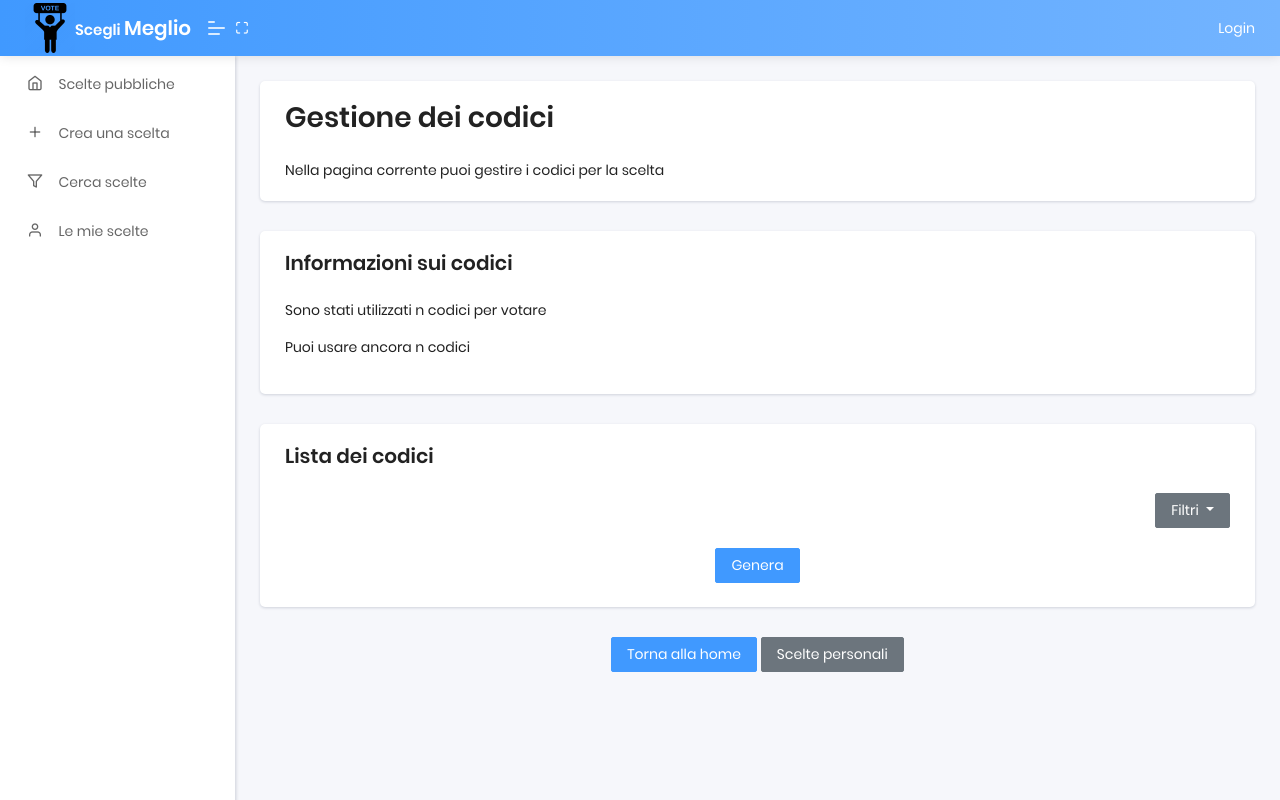
After one commit to StefanoTrv/PollAtMe, a Django app: a page that uses templates/polls/tokens_page.html in a window 1280 px wide. The commit adds this page. Run offline with Django 4.2, Linux system fonts and the light colour scheme; data comes from the database, SQL or seed files in the repository; parts of the project's set-up code (start-up, migrations or seed data) failed here and were passed over; some libraries are stand-ins or nearby versions.

Commit message:
scheletro pagina gestione codici

```diff
--- a/polls/urls.py
+++ b/polls/urls.py
@@ -25,5 +25,6 @@ urlpatterns = [
     path('help/options/', views.ExplanationCreationPollView.as_view(), name='explain_options'),
     path('personal/', views.PersonalPollsView.as_view(), name='personal_polls'),
     path('<str:code>/<str:token>', views.AccessPollView.as_view(), name='access_poll'),
-    path('<str:code>', views.AccessPollView.as_view(), name='access_poll')
+    path('<str:code>', views.AccessPollView.as_view(), name='access_poll'),
+    path('tokens<int:id>/', views.TokensView.as_view(), name='tokens'),
 ]
--- a/polls/views/__init__.py
+++ b/polls/views/__init__.py
@@ -5,3 +5,4 @@ from .create_poll_view import *
 from .delete_poll_view import PollDeleteView
 from .help_view import *
 from .access_poll_view import AccessPollView
+from .tokens_view import TokensView
--- /dev/null
+++ b/polls/views/tokens_view.py
@@ -0,0 +1,13 @@
+from typing import Any, Optional, Type
+
+from django import http
+from django.db.models import Model, QuerySet
+from django.shortcuts import render
+from django.views.generic.list import ListView
+
+from polls.models import Poll
+
+class TokensView(ListView):
+    model: Optional[Type[Model]] = Poll
+    paginate_by: int = 6
+    template_name: str = 'polls/tokens_page.html'
--- a/templates/polls/includes/poll_card.html
+++ b/templates/polls/includes/poll_card.html
@@ -50,6 +50,10 @@
         </button>
         {% endif %}
 
+        {% if not poll.is_ended and user.is_authenticated  and user == poll.author %}
+            <a class="btn btn-block btn-primary mb-4" href={% url 'polls:tokens' id=poll.id %}>Codici</a>
+        {% endif %}
+
         <a class="btn btn-block btn-primary mb-4" data-bs-toggle="modal" data-bs-target="#modalPollSharing" data-bs-code="{{ poll.mapping }}" data-bs-public="{{ poll.is_public }}" data-bs-title="{{ poll.title }}" data-bs-end="{{ poll.end | date:"d/m/Y, H:i" }}">
             <em class="feather mr-2 icon-share-2"></em>
         </a>
--- /dev/null
+++ b/templates/polls/tokens_page.html
@@ -0,0 +1,65 @@
+{% extends 'layouts/base.html' %}
+
+{% block title %} {{block.super}} | Gestione codici {% endblock title %}
+
+{% block content %}
+
+<div class="pcoded-main-container">
+    <div class="pcoded-content">
+        <div class="row">
+            <div class="col-sm-12">
+                <div class="card">
+                    <div class="card-body">
+                        <h3 class="card-title">Gestione dei codici</h3>
+                        <p class="card-text">
+                            Nella pagina corrente puoi gestire i codici per la scelta
+                        </p>
+                    </div>
+                </div>
+            </div>
+            <div class="col-sm-12">
+                <div class="card">
+                    <div class="card-body">
+                        <h5 class="card-title">Informazioni sui codici</h5>
+                        <p>Sono stati utilizzati n codici per votare</p>
+                        <p>Puoi usare ancora n codici</p>
+                    </div>
+                </div>
+            </div>
+            <div class="col-md-3"></div>
+            <div class="col-sm-12">
+                <div class="card">
+                    <div class="card-body">
+                        <h5 class="card-title">Lista dei codici</h5>
+                        <div class="dropdown" style="text-align:right">
+                            <button class="btn btn-secondary dropdown-toggle" type="button" data-bs-toggle="dropdown" aria-expanded="false">
+                              Filtri
+                            </button>
+                            <ul class="dropdown-menu">
+                              <li><button class="dropdown-item" type="button" aria-current="true">Attivi</button></li>
+                              <li><button class="dropdown-item" type="button">Usati</button></li>
+                              <li><button class="dropdown-item" type="button">Tutti</button></li>
+                            </ul>
+                        </div>
+                    </div>
+                    <!--lista codici-->
+                    <div class="col-sm-12" style="text-align:center">
+                        <a class="btn btn-block btn-primary mb-4">
+                            Genera
+                        </a>
+                    </div>
+                </div>
+            </div>
+            <div class="col-sm-12" style="text-align:center">
+                <a class="btn btn-block btn-primary mb-4" href="/">
+                    Torna alla home
+                </a>
+                <a class="btn btn-block btn-secondary mb-4" href="{% url 'polls:personal_polls' %}">
+                    Scelte personali
+                </a>
+            </div>
+        </div>
+    </div>
+</div>
+
+{% endblock content %}
```
Also changed, not shown: polls/views/create_poll_view.py (+9 -1 lines), templates/polls/create_poll_success.html (+19 -0 lines).
